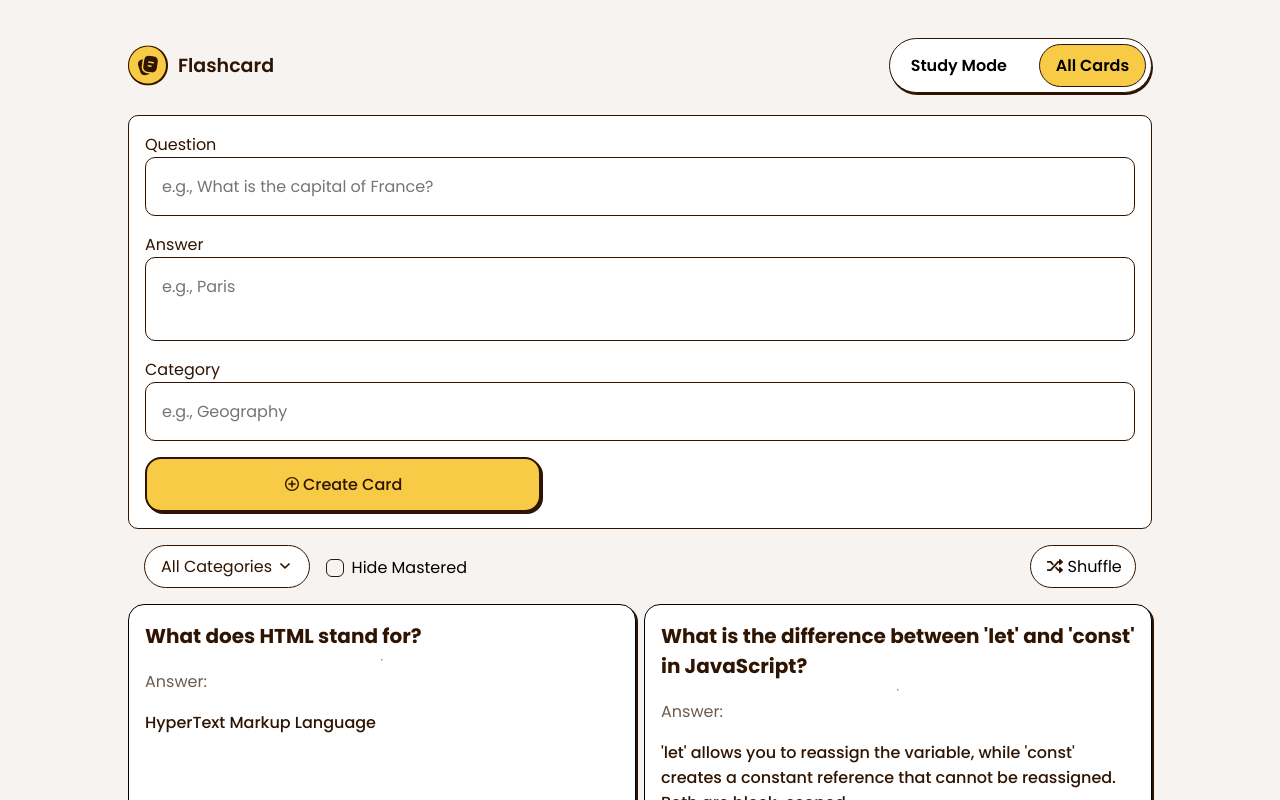
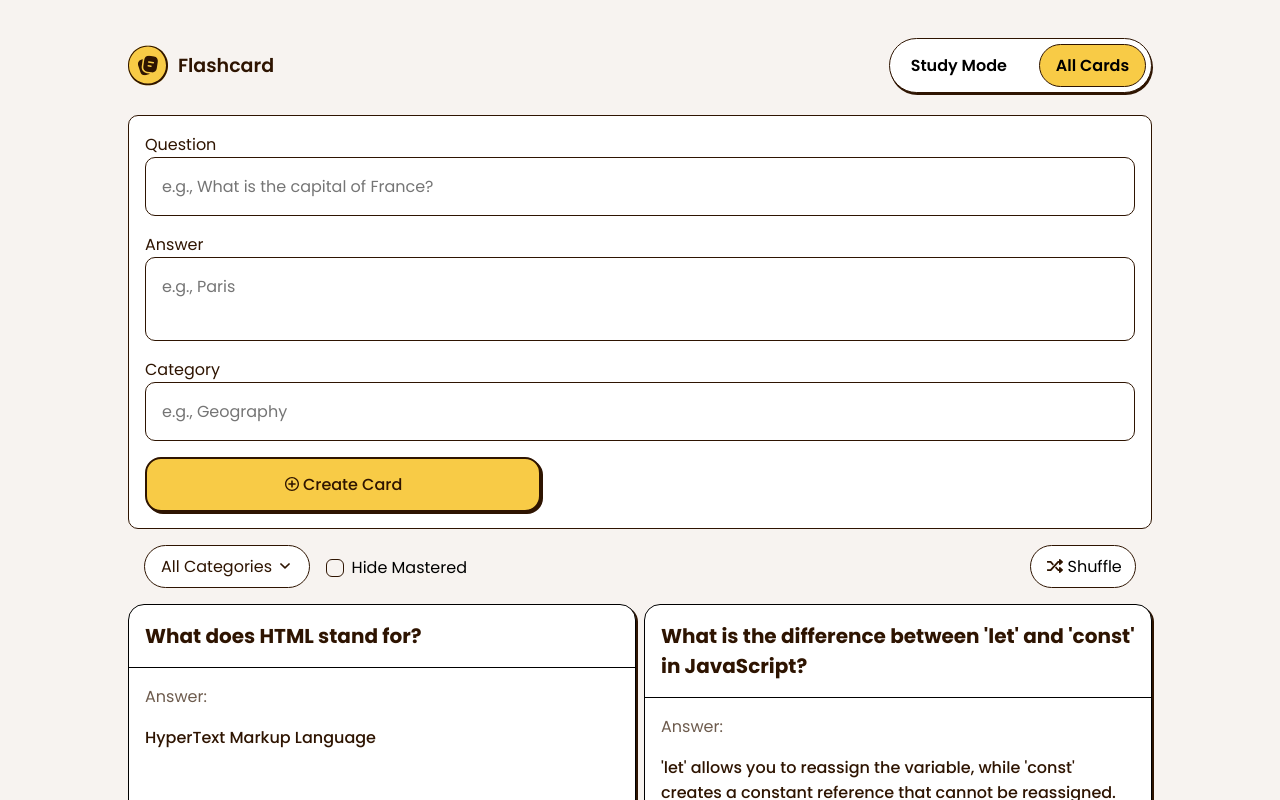
Before and after one commit to bengera/flashcard-app, a React (Vite) app: page / in a window 1280 px wide. Shown: the top 800 px of the page. Built offline with nearby package versions, Linux system fonts and the light colour scheme.

Commit message:
Fix hr border

```diff
--- a/src/css/mini-cards.css
+++ b/src/css/mini-cards.css
@@ -35,6 +35,12 @@
   font-weight: 500;
 }
 
+.flashcard-box hr {
+  border: none;
+  border-bottom: 1px solid black;
+  margin: 1rem 0;
+}
+
 .flashcard-box__meta-data {
   display: flex;
   gap: 1rem;
```
